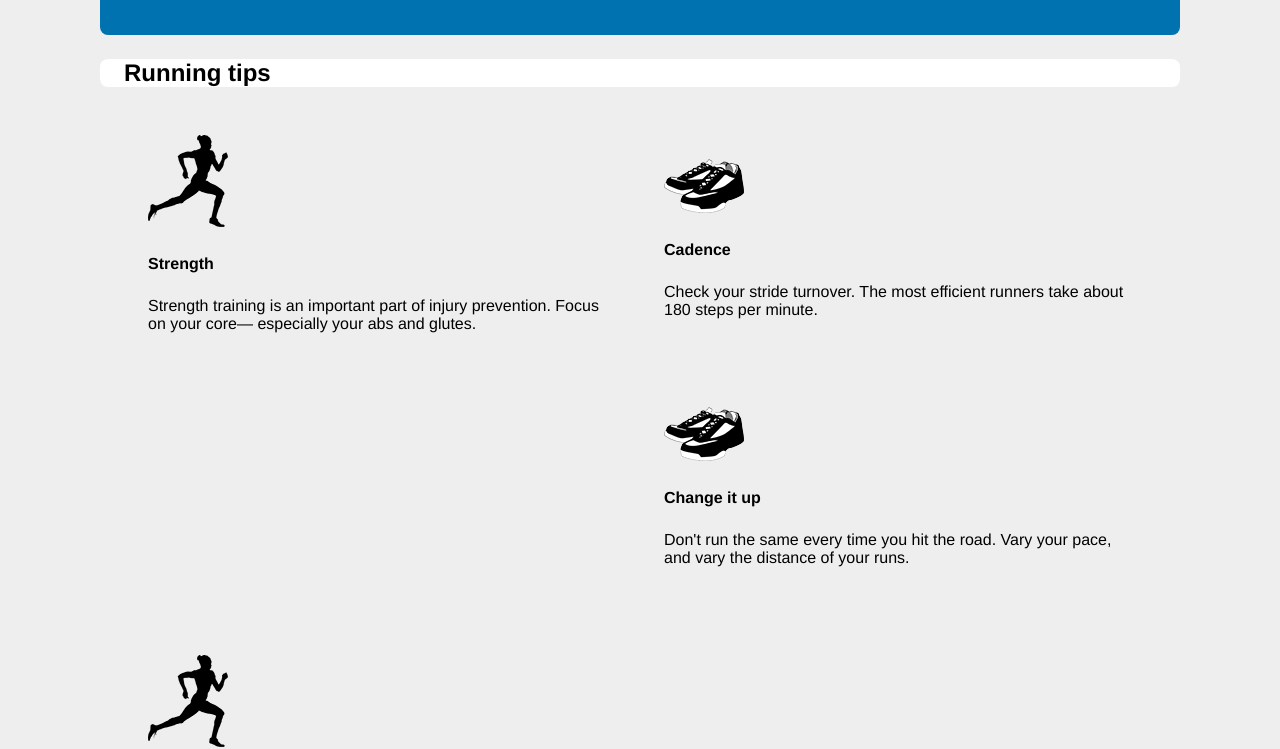
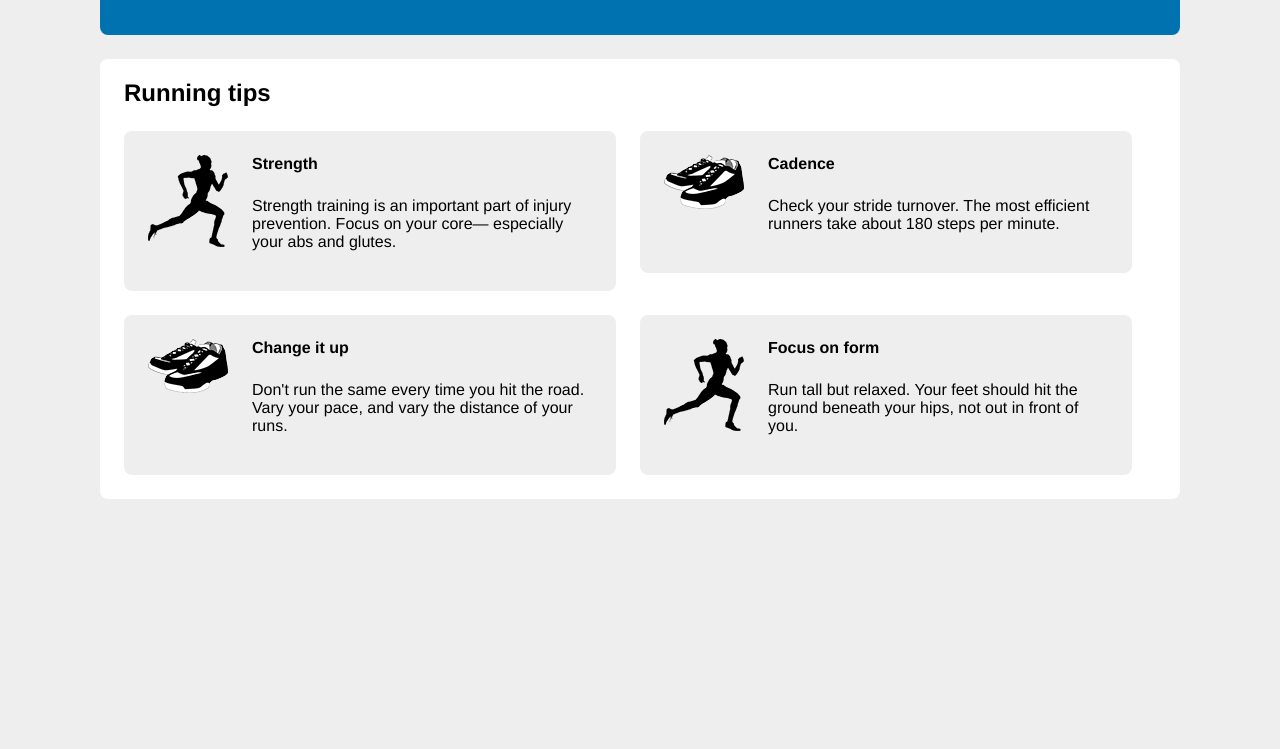
Before and after one commit to ChaunceyCHI/CSS-JS-Demo, a plain HTML site: page 深入理解CSS(理解浮动)/index.html in a window 1280 px wide. Shown: the part 85-834 px from the top of the page. After the commit the page ends 800 px from the top, so only its background shows below. Drawn offline with Linux system fonts and the light colour scheme.

Commit message:
利用浮动方式实现布局

```diff
--- a/深入理解CSS(理解浮动)/style.css
+++ b/深入理解CSS(理解浮动)/style.css
@@ -42,14 +42,40 @@ header {
 /*浮动设计的高度并不会添加到父元素上，换言之，设置了浮动属性的元素就不会撑大父元素*/
 .media{
     float: left;
-    width: 50%;
+    /*给每个媒体元素添加右侧和底部的外边距*/
+    margin:0 1.5em 1.5em 0 ;
+    /*从宽度里减去外边距，防止不必要的换行*/
+    width: calc(50% - 1.5em);
     padding: 1.5em;
     background-color: #eeeeee;
     border-radius: 0.5em;
 }
 /*用清除浮动来使得父元素包含浮动元素*/
+.clearfix::before ,
 .clearfix::after{
-    display:block;
+    display:table;
     content:" ";//这里可以添加一个空格，以解决旧版Opera浏览器的兼容性。
+}
+
+.clearfix::after{
     clear:both;
 }
+/*清除每行上面的一个元素的浮动*/
+.media:nth-child(odd){
+    clear:left;
+}
+
+/*将图片浮动到左侧*/
+.media-image{
+    float: left;
+    margin-right: 1.5rem;
+}
+/*删除猫头鹰选择器所添加的顶部外边距*/
+.media-body{
+    margin-top: 0;
+    overflow: auto;
+}
+/*覆盖用户代理样式所添加的顶部外边距*/
+.media-body h4{
+    margin-top: 0;
+}
```
